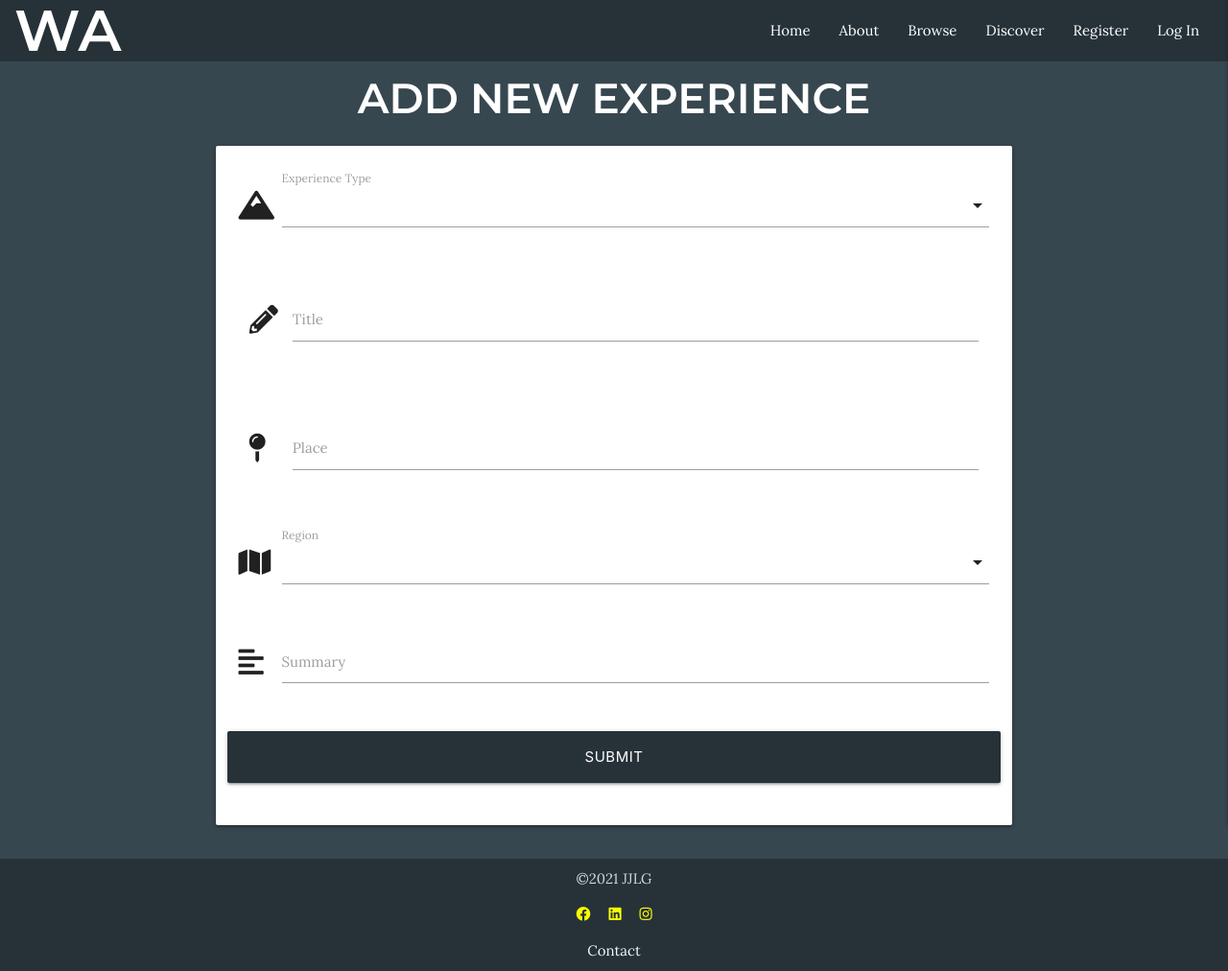
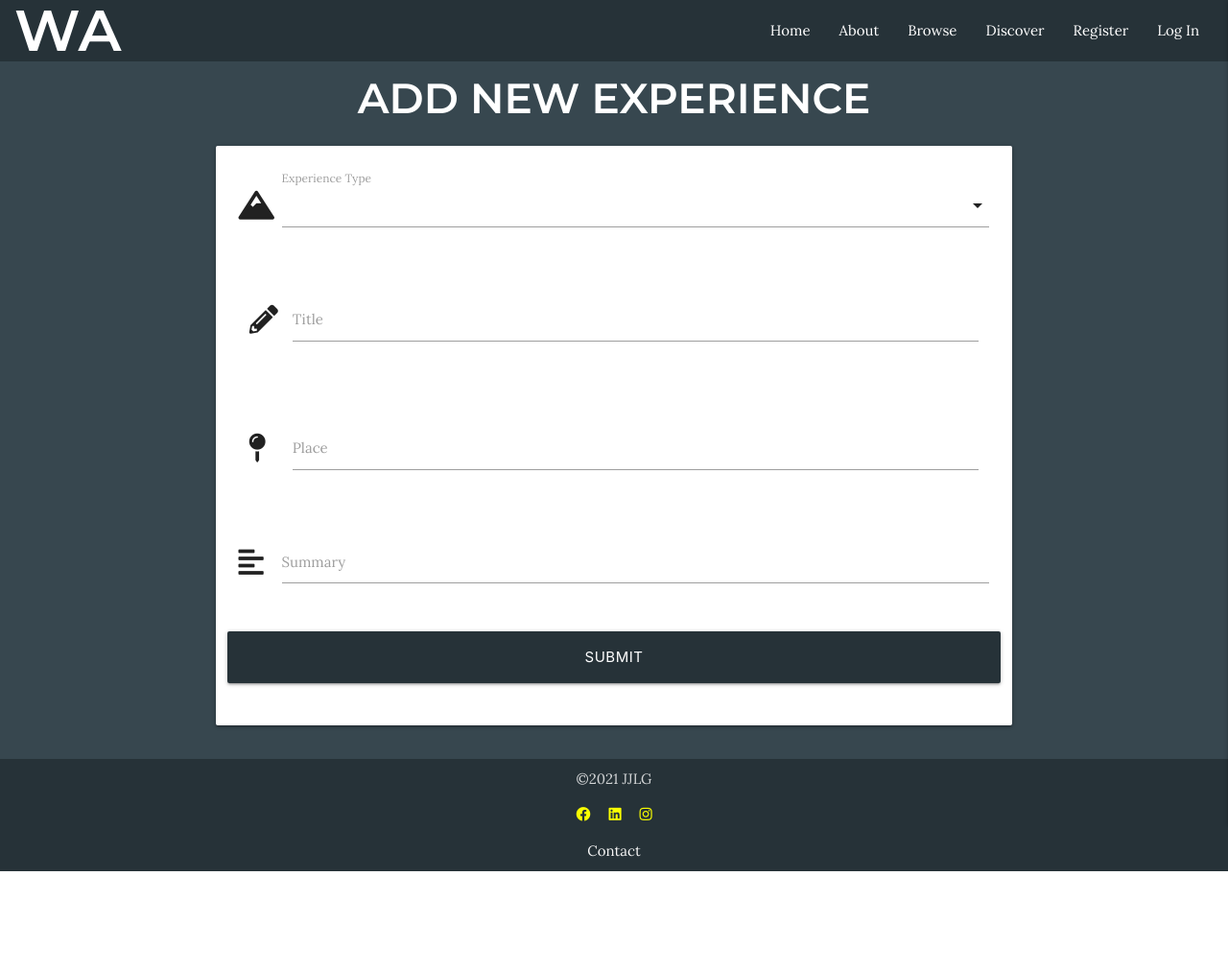
Before and after one commit to jjlg90/Wild-Argentina, a Flask app: page /add_experience in a window 1280 px wide. Shown: the whole page at 96% size. After the commit the page ends 908 px from the top, so only its background shows below. Run offline with Flask 2, Linux system fonts and the light colour scheme; data that the repository does not hold is empty; some libraries are stand-ins or nearby versions.

Commit message:
Connect add_experience to db

```diff
--- a/app.py
+++ b/app.py
@@ -104,8 +104,20 @@ def logout():
     return redirect(url_for("login"))
 
 
-@app.route("/add_experience")
+@app.route("/add_experience", methods=["GET", "POST"])
 def add_experience():
+    if request.method == "POST":
+        experience = {
+            "category_name": request.form.get("category_name"),
+            "experience_name" : request.form.get("experience_name"),
+            "place_name" : request.form.get("place_name"),
+            "experience_description" : request.form.get("experience_description"),
+            "by" : session["user"]
+        }
+        mongo.db.experiences.insert_one(experience)
+        flash("New experience added!")
+        return redirect(url_for("get_experiences"))
+
     categories = mongo.db.categories.find().sort("category_name", 1)
     return render_template("add_experience.html", categories=categories)
 
--- a/templates/add_experience.html
+++ b/templates/add_experience.html
@@ -7,6 +7,7 @@
     <div class="row mar-b">
         <form class="col s12 m8 offset-m2" method="POST" action="">
             <div class="card-panel">
+                <!--type select-->
                 <div class="row">
                     <div class="input-field col s12">
                         <i class="fas fa-mountain prefix"></i>
@@ -19,6 +20,7 @@
                         <label for="category_name">Experience Type</label>
                     </div>
                 </div>
+                <!--experience title-->
                 <div class="row">
                     <div class="input-field col s12">
                         <div class="input-field col s12">
@@ -29,6 +31,7 @@
                         </div>
                     </div>
                 </div>
+                <!--place-->
                 <div class="row">
                     <div class="input-field col s12">
                         <div class="input-field col s12">
@@ -39,18 +42,7 @@
                         </div>
                     </div>
                 </div>
-                <div class="row">
-                    <div class="input-field col s12">
-                        <i class="fas fa-map prefix"></i>
-                        <select id="region_name" name="region_name" class="validate" required>
-                            <option value="" disabled selected></option>
-                            {% for region in regions %}
-                            <option value="{{ regions.region_name }}">{{ regions.region_name }}</option>
-                            {% endfor %}
-                        </select>
-                        <label for="region_name">Region</label>
-                    </div>
-                </div>
+                <!--summary-->
                 <div class="row">
                     <div class="input-field col s12">
                         <i class="fas fa-align-left prefix"></i>
@@ -59,7 +51,7 @@
                         <label for="experience_description">Summary</label>
                     </div>
                 </div>
-
+                <!--submit button-->
                 <div class="row">
                     <button type="submit" class="col s12 btn-large blue-grey darken-4">
                         Submit<i class="fas fa-submit"></i>
```
